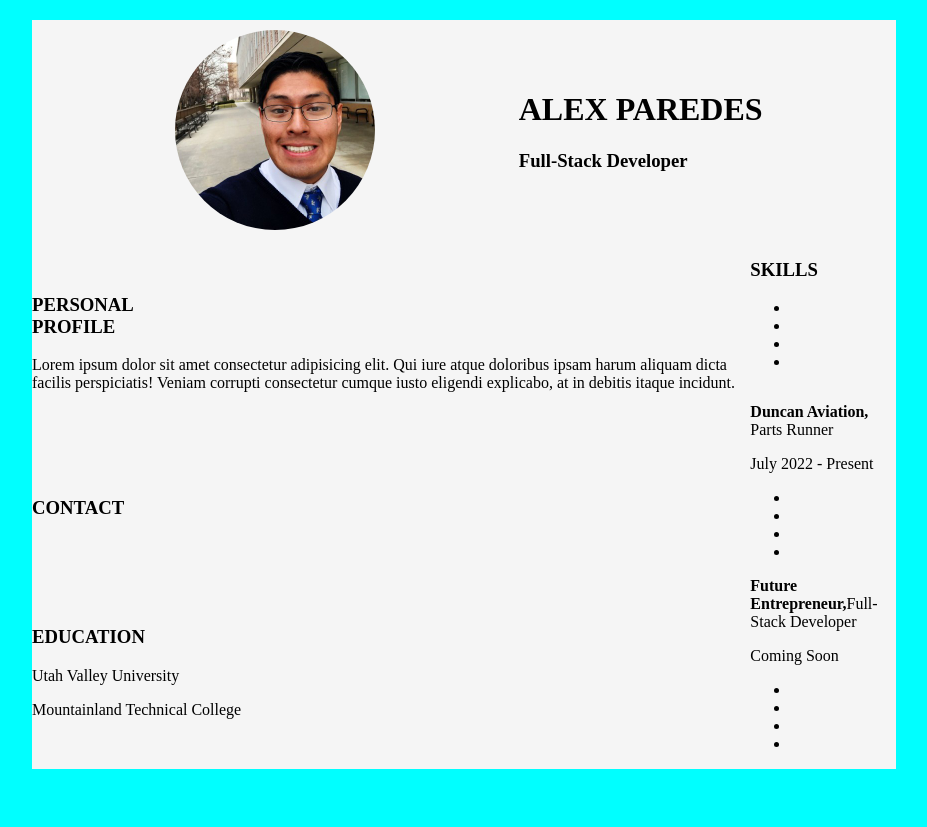
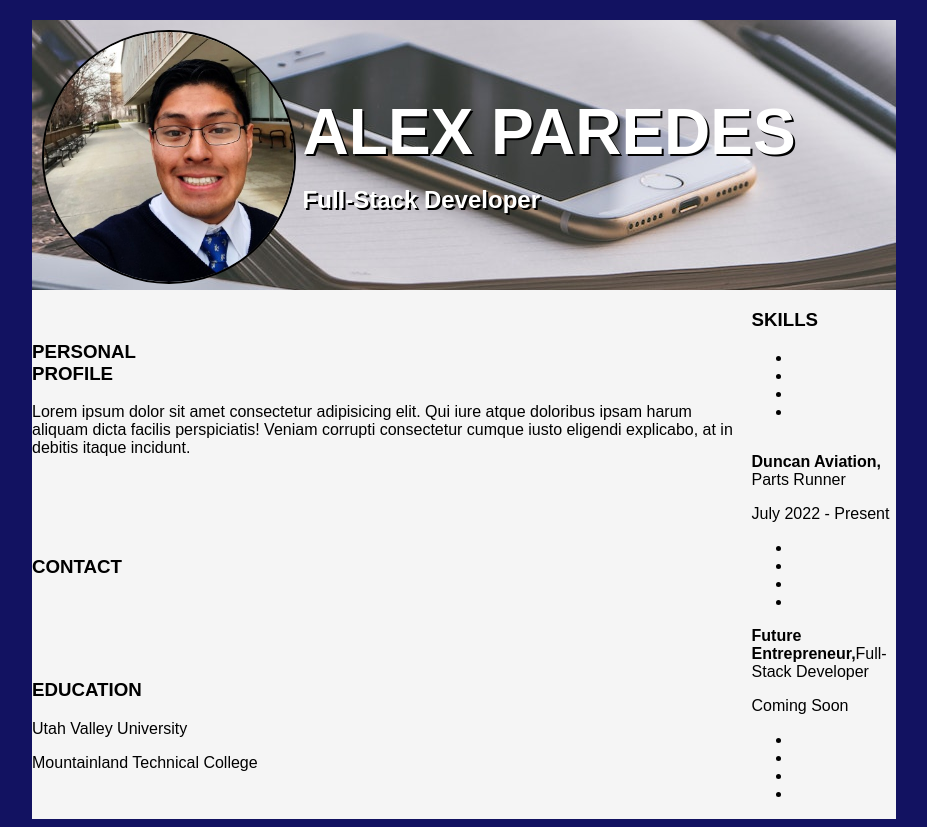
Before and after one commit to Walls101/resume.sass, a plain HTML site: page index.html in a window 1280 px wide. Shown: the whole page, without its empty margins (176-1103 px from the left). Before the commit the page ends 800 px from the top, so only its background shows below. Drawn offline with Linux system fonts and the light colour scheme.

Commit message:
finished the header image and text

```diff
--- a/index.html
+++ b/index.html
@@ -15,7 +15,7 @@
             </div>
             <div class="name">
                 <h1>ALEX PAREDES</h1>
-                <h3>Full-Stack Developer</h3>
+                <h2>Full-Stack Developer</h2>
             </div>
         </div>
         <div class="bottom">
--- a/style.scss
+++ b/style.scss
@@ -1,11 +1,13 @@
-$header-color: #D3D3D3;
-$top-header: rgba(0, 0, 0, 0.12) 0px 1px 3px, rgba(0, 0, 0, 0.24) 0px 1px 2px;
+$header-color: #ffffff;
+$top-header: rgba(48, 46, 46, 0.12) 0px 1px 3px, rgba(0, 0, 0, 0.24) 0px 1px 2px;
 $header-font: #808080;
 $bot-right: #cecbcb;
 $pad: 5px;
+$font-style: Arial, Helvetica, sans-serif;
 
 body{
-    background-color: aqua;
+    background-color: rgb(18, 18, 97);
+    font-family: $font-style;
 }
 
 .page{
@@ -20,11 +22,14 @@ body{
     flex-direction: row;
     justify-content: space-evenly;
     align-items: center;
+    background-image: url(./Images/custom-jessica-lewis-creative-583848.jpg);
+    background-repeat: no-repeat;
+    padding-right: 100px;
 }
 
 .profile-img{
-    height: 200px;
-    width: 200px;
+    height: 250px;
+    width: 250px;
     margin: 10px;
 }
 
@@ -32,6 +37,18 @@ body{
     border-radius: 50%;
     max-width: 100%;
     max-height: 100%;
+    border: 2px double;
+}
+
+.name{
+    color: $header-color;
+    text-shadow: 2px 2px #000000;
+    display: flex;
+    flex-direction: column;
+    line-height: 30%;
+}
+.name h1{
+    font-size: 400%;
 }
 
 .bottom {
```
Also changed, not shown: Images/custom-jessica-lewis-creative-583848.jpg (added), style.css, 3 other files.
